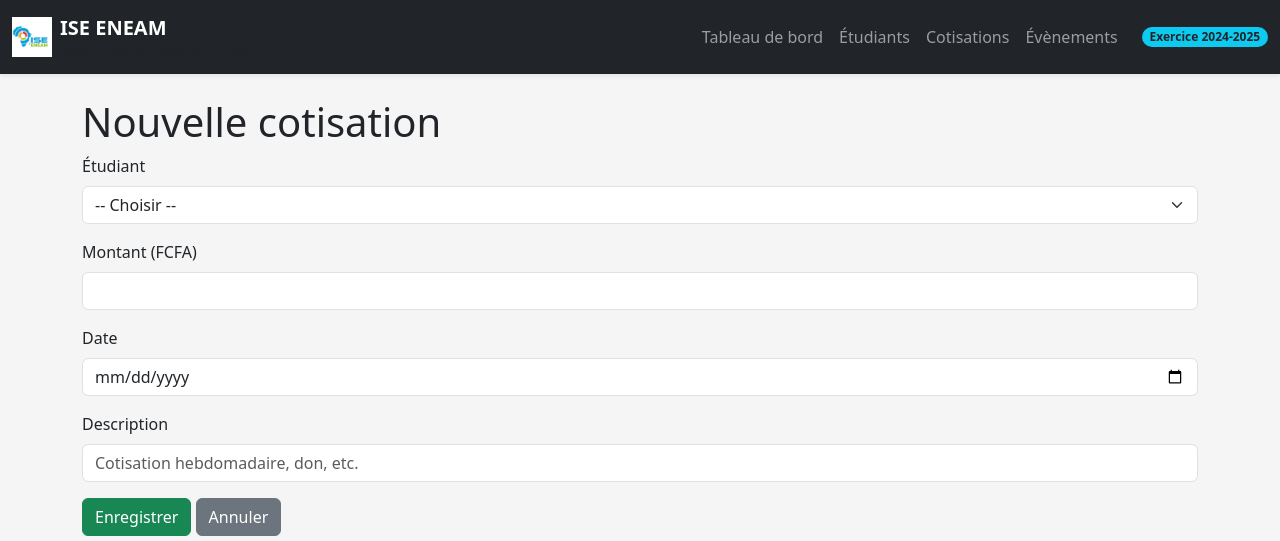
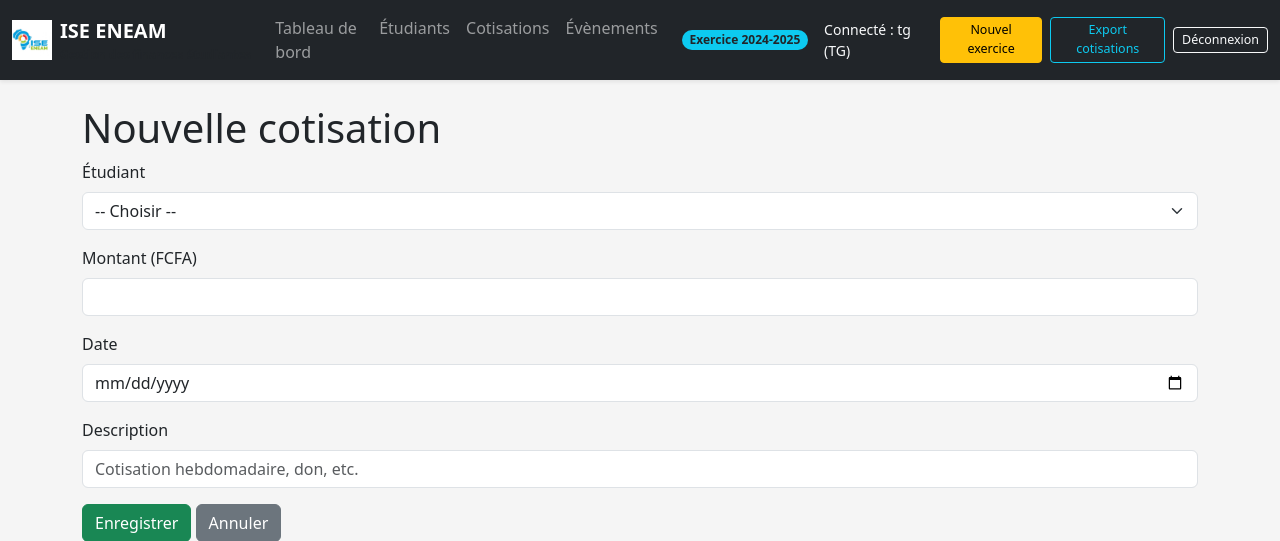
Before and after one commit to Mouz-art/Finance, a Flask app: page /contributions/new in a window 1280 px wide. Shown: the top 541 px of the page. Run offline with Flask 3, Linux system fonts and the light colour scheme; a user stored in the database is signed in.

Commit message:
Enhance navbar with user info and logo update
Updated navbar to include user authentication links and modified logo alt text.

```diff
--- a/templates/base.html
+++ b/templates/base.html
@@ -5,7 +5,6 @@
     <title>ISE ENEAM • Gestion Financière Étudiante</title>
     <meta name="viewport" content="width=device-width, initial-scale=1">
 
-    <!-- Bootstrap -->
     <link
       href="https://cdn.jsdelivr.net/npm/bootstrap@5.3.3/dist/css/bootstrap.min.css"
       rel="stylesheet"
@@ -18,7 +17,7 @@
     <nav class="navbar navbar-expand-lg navbar-dark bg-dark shadow-sm">
       <div class="container-fluid">
         <a class="navbar-brand d-flex align-items-center" href="{{ url_for('dashboard') }}">
-          <img src="{{ url_for('static', filename='ise_logo.png') }}" alt="ISE" class="brand-logo me-2">
+          <img src="{{ url_for('static', filename='ise_logo.png') }}" alt="ISE ENEAM" class="brand-logo me-2">
           <div class="d-flex flex-column">
             <span class="fw-bold">ISE ENEAM</span>
             <small class="text-muted small-text">Gestion des finances étudiantes</small>
@@ -48,6 +47,25 @@
           <span class="badge rounded-pill bg-info text-dark ms-3">
             Exercice {{ current_exercise }}
           </span>
+
+          {% if current_user.is_authenticated %}
+            <span class="ms-3 text-light small">
+              Connecté : {{ current_user.username }} ({{ current_user.role }})
+            </span>
+            <a href="{{ url_for('new_exercise') }}" class="btn btn-sm btn-warning ms-2">
+              Nouvel exercice
+            </a>
+            <a href="{{ url_for('export_contributions') }}" class="btn btn-sm btn-outline-info ms-2">
+              Export cotisations
+            </a>
+            <a href="{{ url_for('logout') }}" class="btn btn-sm btn-outline-light ms-2">
+              Déconnexion
+            </a>
+          {% else %}
+            <a href="{{ url_for('login') }}" class="btn btn-sm btn-outline-light ms-3">
+              Connexion
+            </a>
+          {% endif %}
         </div>
       </div>
     </nav>
@@ -58,7 +76,7 @@
           {% for category, message in messages %}
             <div class="alert alert-{{ category }} alert-dismissible fade show" role="alert">
               {{ message }}
-              <button class="btn-close" data-bs-dismiss="alert"></button>
+              <button type="button" class="btn-close" data-bs-dismiss="alert" aria-label="Close"></button>
             </div>
           {% endfor %}
         {% endif %}
```
